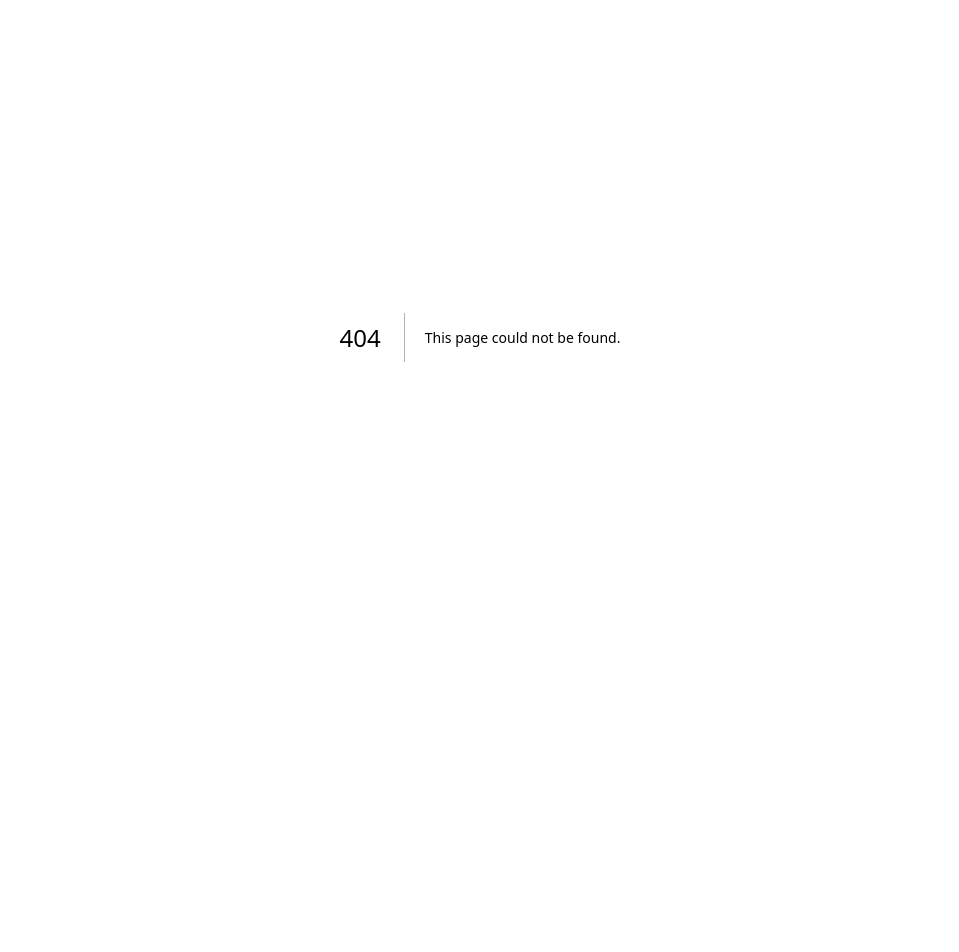
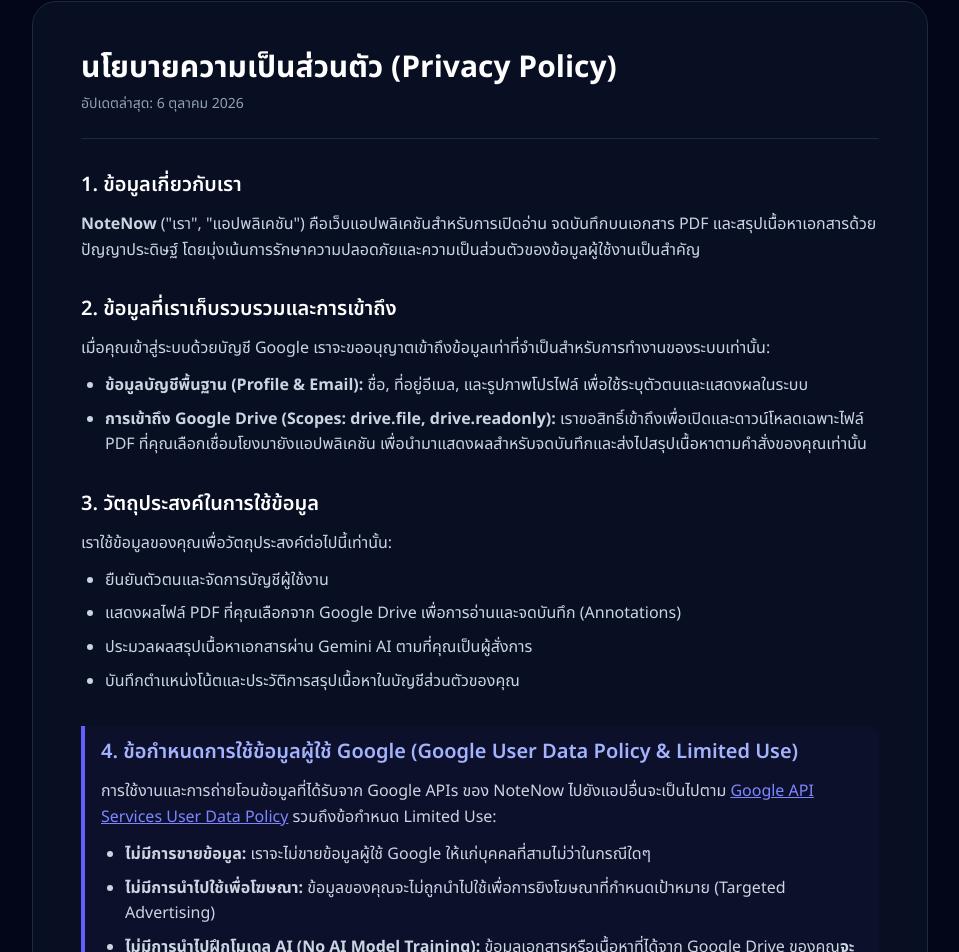
Before and after one commit to weerawat221/noteNow, a Next.js app: page /policy in a window 1280 px wide. Before the commit this address had no page. Shown: the part 63-1015 px from the top of the page, without its empty margins (160-1119 px from the left). Before the commit the page ends 800 px from the top, so only its background shows below. Built offline with nearby package versions, Linux system fonts and the light colour scheme.

Commit message:
feat: add Google-compliant Privacy Policy page at /policy

```diff
--- /dev/null
+++ b/src/app/policy/page.js
@@ -0,0 +1,102 @@
+export const metadata = {
+  title: "นโยบายความเป็นส่วนตัว (Privacy Policy) - NoteNow",
+  description: "นโยบายความเป็นส่วนตัวและการจัดการข้อมูลผู้ใช้ของ NoteNow",
+};
+
+export default function PrivacyPolicyPage() {
+  return (
+    <div className="min-h-screen bg-slate-950 text-slate-200 py-16 px-6 sm:px-12 lg:px-24">
+      <div className="max-w-4xl mx-auto space-y-8 bg-slate-900/60 p-8 sm:p-12 rounded-2xl border border-slate-800 backdrop-blur-md">
+        <header className="border-b border-slate-800 pb-6">
+          <h1 className="text-3xl font-bold text-white mb-2">นโยบายความเป็นส่วนตัว (Privacy Policy)</h1>
+          <p className="text-sm text-slate-400">อัปเดตล่าสุด: 6 ตุลาคม 2026</p>
+        </header>
+
+        <section className="space-y-3">
+          <h2 className="text-xl font-semibold text-white">1. ข้อมูลเกี่ยวกับเรา</h2>
+          <p className="text-slate-300 leading-relaxed">
+            <strong>NoteNow</strong> (&quot;เรา&quot;, &quot;แอปพลิเคชัน&quot;) คือเว็บแอปพลิเคชันสำหรับการเปิดอ่าน จดบันทึกบนเอกสาร PDF
+            และสรุปเนื้อหาเอกสารด้วยปัญญาประดิษฐ์ โดยมุ่งเน้นการรักษาความปลอดภัยและความเป็นส่วนตัวของข้อมูลผู้ใช้งานเป็นสำคัญ
+          </p>
+        </section>
+
+        <section className="space-y-3">
+          <h2 className="text-xl font-semibold text-white">2. ข้อมูลที่เราเก็บรวบรวมและการเข้าถึง</h2>
+          <p className="text-slate-300 leading-relaxed">
+            เมื่อคุณเข้าสู่ระบบด้วยบัญชี Google เราจะขออนุญาตเข้าถึงข้อมูลเท่าที่จำเป็นสำหรับการทำงานของระบบเท่านั้น:
+          </p>
+          <ul className="list-disc pl-6 space-y-2 text-slate-300">
+            <li><strong>ข้อมูลบัญชีพื้นฐาน (Profile &amp; Email):</strong> ชื่อ, ที่อยู่อีเมล, และรูปภาพโปรไฟล์ เพื่อใช้ระบุตัวตนและแสดงผลในระบบ</li>
+            <li>
+              <strong>การเข้าถึง Google Drive (Scopes: drive.file, drive.readonly):</strong> เราขอสิทธิ์เข้าถึงเพื่อเปิดและดาวน์โหลดเฉพาะไฟล์ PDF
+              ที่คุณเลือกเชื่อมโยงมายังแอปพลิเคชัน เพื่อนำมาแสดงผลสำหรับจดบันทึกและส่งไปสรุปเนื้อหาตามคำสั่งของคุณเท่านั้น
+            </li>
+          </ul>
+        </section>
+
+        <section className="space-y-3">
+          <h2 className="text-xl font-semibold text-white">3. วัตถุประสงค์ในการใช้ข้อมูล</h2>
+          <p className="text-slate-300 leading-relaxed">
+            เราใช้ข้อมูลของคุณเพื่อวัตถุประสงค์ต่อไปนี้เท่านั้น:
+          </p>
+          <ul className="list-disc pl-6 space-y-2 text-slate-300">
+            <li>ยืนยันตัวตนและจัดการบัญชีผู้ใช้งาน</li>
+            <li>แสดงผลไฟล์ PDF ที่คุณเลือกจาก Google Drive เพื่อการอ่านและจดบันทึก (Annotations)</li>
+            <li>ประมวลผลสรุปเนื้อหาเอกสารผ่าน Gemini AI ตามที่คุณเป็นผู้สั่งการ</li>
+            <li>บันทึกตำแหน่งโน้ตและประวัติการสรุปเนื้อหาในบัญชีส่วนตัวของคุณ</li>
+          </ul>
+        </section>
+
+        <section className="space-y-3 border-l-4 border-indigo-500 pl-4 bg-indigo-950/20 py-3 pr-4 rounded-r-lg">
+          <h2 className="text-xl font-semibold text-indigo-300">4. ข้อกำหนดการใช้ข้อมูลผู้ใช้ Google (Google User Data Policy &amp; Limited Use)</h2>
+          <p className="text-slate-300 leading-relaxed">
+            การใช้งานและการถ่ายโอนข้อมูลที่ได้รับจาก Google APIs ของ NoteNow ไปยังแอปอื่นจะเป็นไปตาม{" "}
+            <a
+              href="https://developers.google.com/terms/api-services-user-data-policy"
+              target="_blank"
+              rel="noreferrer"
+              className="text-indigo-400 underline hover:text-indigo-300"
+            >
+              Google API Services User Data Policy
+            </a>
+            {" "}รวมถึงข้อกำหนด Limited Use:
+          </p>
+          <ul className="list-disc pl-6 space-y-2 text-slate-300 mt-2">
+            <li><strong>ไม่มีการขายข้อมูล:</strong> เราจะไม่ขายข้อมูลผู้ใช้ Google ให้แก่บุคคลที่สามไม่ว่าในกรณีใดๆ</li>
+            <li><strong>ไม่มีการนำไปใช้เพื่อโฆษณา:</strong> ข้อมูลของคุณจะไม่ถูกนำไปใช้เพื่อการยิงโฆษณาที่กำหนดเป้าหมาย (Targeted Advertising)</li>
+            <li>
+              <strong>ไม่มีการนำไปฝึกโมเดล AI (No AI Model Training):</strong> ข้อมูลเอกสารหรือเนื้อหาที่ได้จาก Google Drive ของคุณ
+              <strong>จะไม่ถูกนำไปใช้ในการฝึกฝน (Train/Fine-tune) โมเดลปัญญาประดิษฐ์ทั่วไป</strong> หรือโมเดล Machine Learning ใดๆ
+            </li>
+          </ul>
+        </section>
+
+        <section className="space-y-3">
+          <h2 className="text-xl font-semibold text-white">5. การจัดเก็บและความปลอดภัยของข้อมูล</h2>
+          <p className="text-slate-300 leading-relaxed">
+            ข้อมูลสำคัญ เช่น Token และ API Key ได้รับการเข้ารหัสลับด้วยมาตรฐาน <strong>AES-256-GCM</strong>
+            และฐานข้อมูลมีการจำกัดสิทธิ์การเข้าถึงด้วย Row Level Security (RLS) เพื่อให้มั่นใจว่าผู้ใช้งานแต่ละท่านจะเห็นเฉพาะข้อมูลของตนเองเท่านั้น
+          </p>
+        </section>
+
+        <section className="space-y-3">
+          <h2 className="text-xl font-semibold text-white">6. สิทธิ์ของผู้ใช้และการลบข้อมูล</h2>
+          <p className="text-slate-300 leading-relaxed">
+            คุณสามารถยกเลิกการเชื่อมโยงเอกสาร หรือขอลบข้อมูลบัญชีของคุณทั้งหมดออกจากระบบได้ทุกเมื่อ
+            โดยติดต่อผู้ดูแลระบบผ่านอีเมลด้านล่างนี้
+          </p>
+        </section>
+
+        <section className="space-y-3 border-t border-slate-800 pt-6">
+          <h2 className="text-xl font-semibold text-white">7. ช่องทางการติดต่อ (Contact Us)</h2>
+          <p className="text-slate-300">
+            หากมีข้อสงสัยเกี่ยวกับนโยบายความเป็นส่วนตัวนี้ สามารถติดต่อเราได้ที่:
+          </p>
+          <p className="text-indigo-400 font-mono">
+            Email: koonball451@gmail.com
+          </p>
+        </section>
+      </div>
+    </div>
+  );
+}
```
